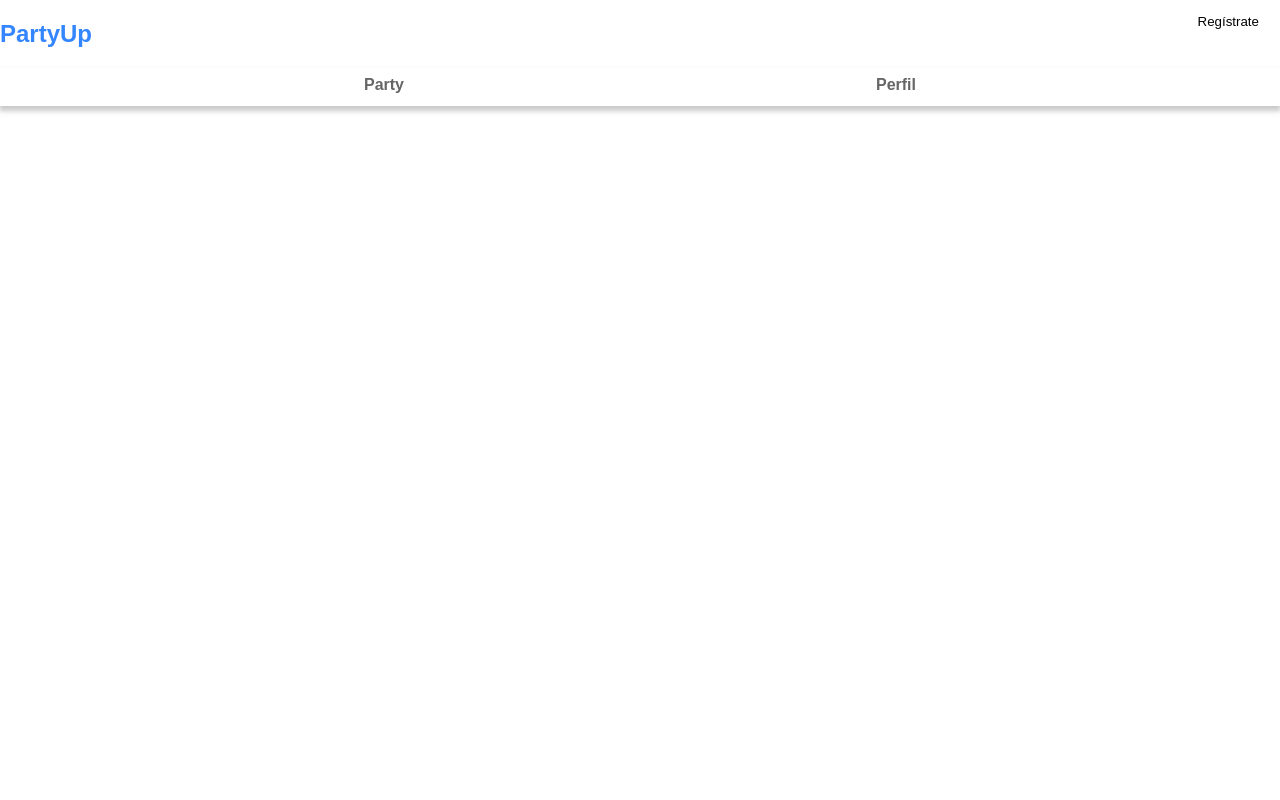
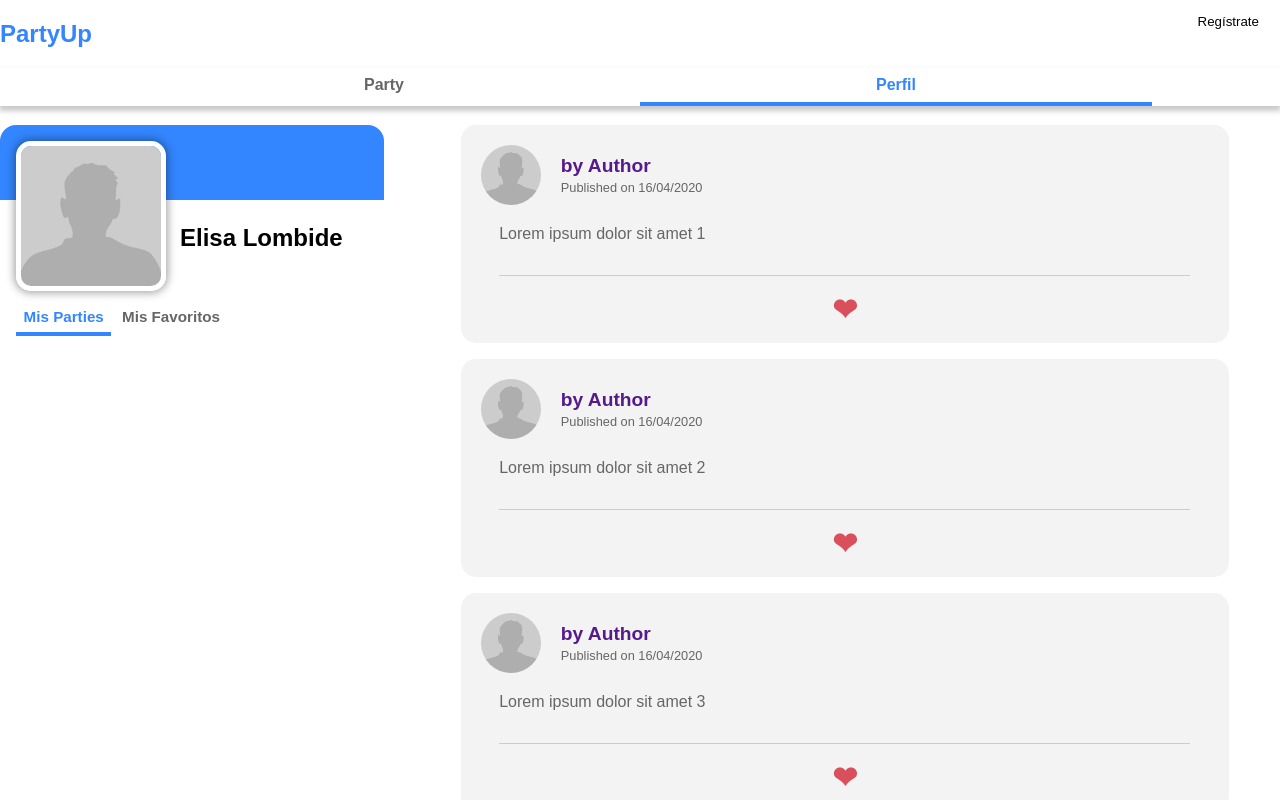
Before and after one commit to eliAgirre/Partyup-ts, an Angular app: page /profile/my-parties in a window 1280 px wide. Before the commit this address led to /. Shown: the top 800 px of the page. Built offline with nearby package versions, Linux system fonts and the light colour scheme.

Commit message:
subrutas mis parties y mis favoritos del profile

```diff
--- /dev/null
+++ b/src/app/profile/favorite-parties/favorite-parties.component.html
@@ -0,0 +1,5 @@
+<section class="favorite-parties">
+
+  <partyup-party-list></partyup-party-list>
+
+</section>
--- /dev/null
+++ b/src/app/profile/favorite-parties/favorite-parties.component.ts
@@ -0,0 +1,15 @@
+import { Component, OnInit } from '@angular/core';
+
+@Component({
+  selector: 'partyup-favorite-parties',
+  templateUrl: './favorite-parties.component.html',
+  styleUrls: ['./favorite-parties.component.css']
+})
+export class FavoritePartiesComponent implements OnInit {
+
+  constructor() { }
+
+  ngOnInit(): void {
+  }
+
+}
--- /dev/null
+++ b/src/app/profile/my-parties/my-parties.component.html
@@ -0,0 +1,5 @@
+<section class="my-parties">
+
+  <partyup-party-list></partyup-party-list>
+
+</section>
--- /dev/null
+++ b/src/app/profile/my-parties/my-parties.component.ts
@@ -0,0 +1,15 @@
+import { Component, OnInit } from '@angular/core';
+
+@Component({
+  selector: 'partyup-my-parties',
+  templateUrl: './my-parties.component.html',
+  styleUrls: ['./my-parties.component.css']
+})
+export class MyPartiesComponent implements OnInit {
+
+  constructor() { }
+
+  ngOnInit(): void {
+  }
+
+}
--- a/src/app/profile/profile.component.html
+++ b/src/app/profile/profile.component.html
@@ -5,7 +5,7 @@
   </section>
 
   <section class="profile_twimps">
-      <partyup-party-list></partyup-party-list>
+      <router-outlet></router-outlet>
   </section>
 
 </section>
--- a/src/app/profile/profile.module.ts
+++ b/src/app/profile/profile.module.ts
@@ -6,6 +6,8 @@ import { SharedModule } from '../shared/shared.module';
 import { ProfileRoutingModule } from './profile-routing.module';
 
 import { ProfileComponent } from './profile.component';
+import { MyPartiesComponent } from './my-parties/my-parties.component';
+import { FavoritePartiesComponent } from './favorite-parties/favorite-parties.component';
 
 @NgModule({
   imports: [
@@ -13,6 +15,6 @@ import { ProfileComponent } from './profile.component';
     SharedModule,
     ProfileRoutingModule
   ],
-  declarations: [ProfileComponent]
+  declarations: [ProfileComponent, MyPartiesComponent, FavoritePartiesComponent]
 })
 export class ProfileModule { }
--- a/src/app/shared/author/author-card/author-card.component.css
+++ b/src/app/shared/author/author-card/author-card.component.css
@@ -79,6 +79,7 @@
     margin-right: 0.2em;
     font-weight: bold;
     font-size: 95%;
+    text-decoration: none;
 }
 
 .author_nav_list_link:hover {
--- a/src/app/shared/author/author-card/author-card.component.html
+++ b/src/app/shared/author/author-card/author-card.component.html
@@ -5,17 +5,17 @@
       <img class="author_data_img" src="assets/images/google-icon.png" alt="Imagen del usuario">
     </div>
     <div class="author_data_name">
-      David Garcia
+      Elisa Lombide
     </div>
   </div>
 
   <nav class="author_nav">
     <ul class="author_nav_list">
-      <li class="author_nav_list_item author_nav_list_item-selected">
-        <a class="author_nav_list_link">Mis Parties</a>
+      <li class="author_nav_list_item" routerLinkActive="author_nav_list_item-selected">
+        <a class="author_nav_list_link" routerLink="/profile/my-parties">Mis Parties</a>
       </li>
-      <li class="author_nav_list_item">
-        <a class="author_nav_list_link">Mis Favoritos</a>
+      <li class="author_nav_list_item" routerLinkActive="author_nav_list_item-selected">
+        <a class="author_nav_list_link" routerLink="/profile/favorite-parties">Mis Favoritos</a>
       </li>
     </ul>
   </nav>
--- a/src/app/shared/shared.module.ts
+++ b/src/app/shared/shared.module.ts
@@ -1,5 +1,6 @@
 import { NgModule } from '@angular/core';
 import { CommonModule } from '@angular/common';
+import { RouterModule } from '@angular/router';
 
 import { PartyCardComponent } from './party/party-card/party-card.component';
 import { PartyListComponent } from './party/party-list/party-list.component';
@@ -7,9 +8,10 @@ import { AuthorCardComponent } from './author/author-card/author-card.component'
 
 @NgModule({
   imports: [
-    CommonModule
+    CommonModule,
+    RouterModule
   ],
   declarations: [PartyCardComponent, PartyListComponent, AuthorCardComponent],
-  exports: [PartyCardComponent, PartyListComponent, AuthorCardComponent]
+  exports: [PartyCardComponent, PartyListComponent, AuthorCardComponent, RouterModule]
 })
 export class SharedModule { }
```
Also changed, not shown: src/app/profile/profile-routing.module.ts (+13 -1 lines), src/app/profile/favorite-parties/favorite-parties.component.css (added), src/app/profile/my-parties/my-parties.component.css (added), 2 other files (tests, documents, lock files or other folders).
